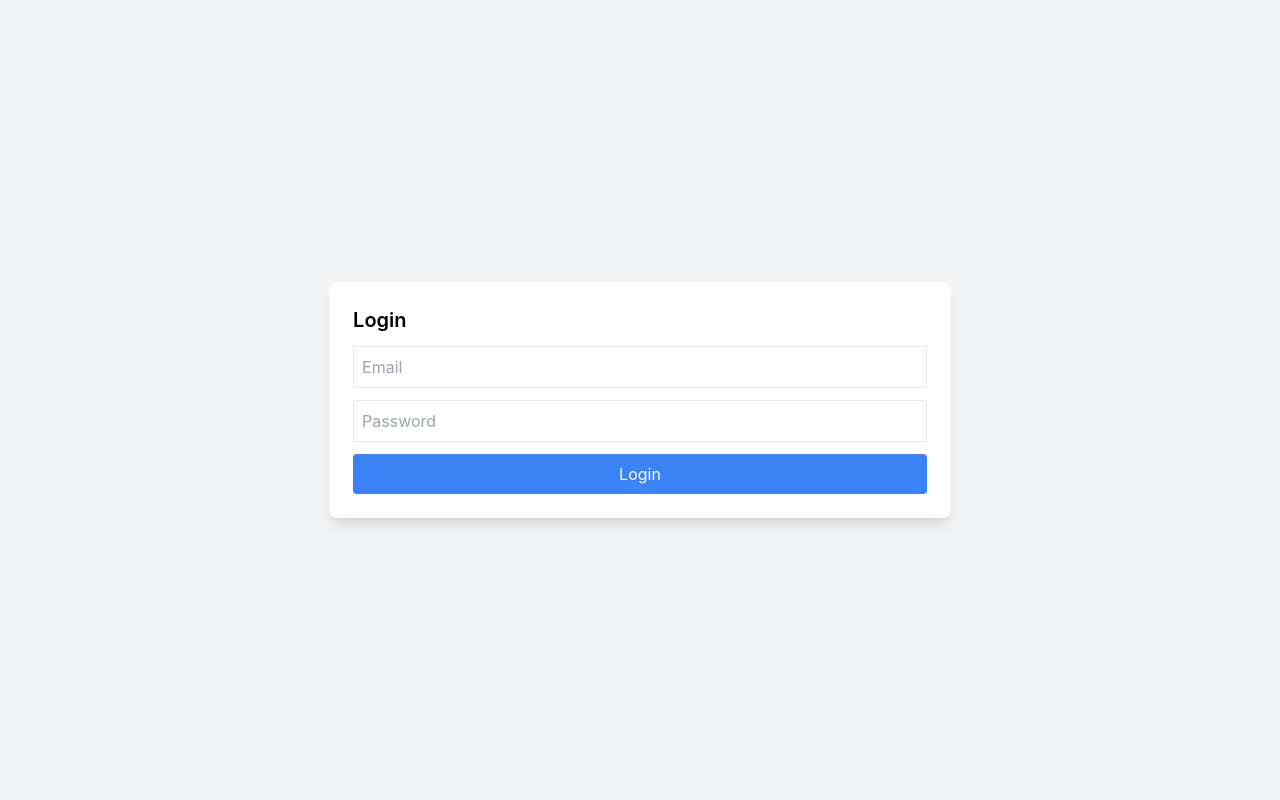
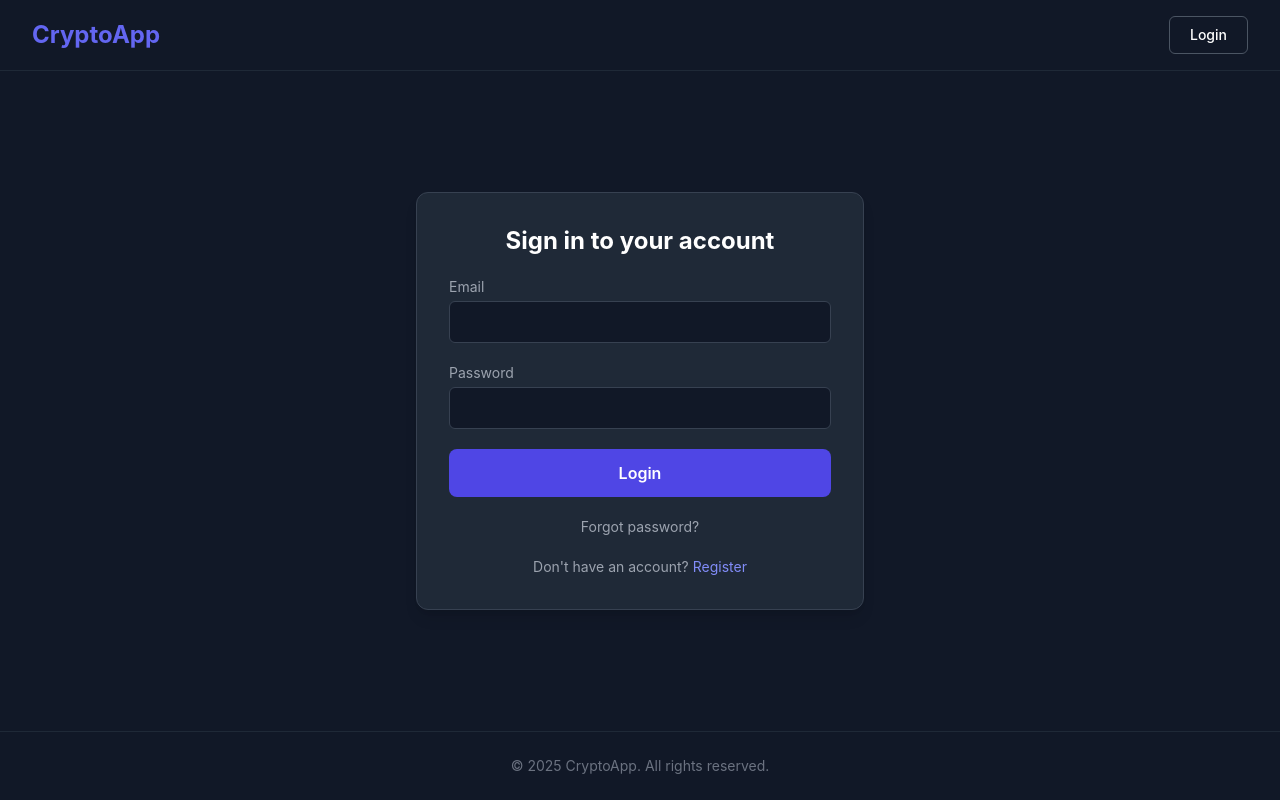
Before and after one commit to dzghj/secure-ipfs-frontend, a React (Create React App) app: page /login in a window 1280 px wide. Built offline with nearby package versions, Linux system fonts and the light colour scheme.

Commit message:
add layout

```diff
--- a/src/App.js
+++ b/src/App.js
@@ -1,7 +1,8 @@
 //import { BrowserRouter as Router, Routes, Route } from "react-router-dom";
+import React from "react";
 import { BrowserRouter as Router, Routes, Route, Navigate } from "react-router-dom";
 
-import React from "react";
+import Layout from "./components/Layout";
 
 import Login from "./pages/Login";
 import Register from "./pages/Register";
@@ -19,25 +20,67 @@ function App() {
     return savedUser ? JSON.parse(savedUser) : null;
   });
 
+  const isAuthenticated = token && user;
+
   return (
     <Router>
       <Routes>
-        {/* PUBLIC */}
-        <Route path="/" element={<Main />} />
-        <Route path="/login" element={<Login setToken={setToken} setUser={setUser} />} />
-        <Route path="/register" element={<Register setToken={setToken} setUser={setUser} />} />
+        {/* All routes wrapped in Layout for shared header/footer */}
+        <Route element={<Layout />}>
+          {/* PUBLIC */}
+          <Route
+            path="/"
+            element={isAuthenticated ? <Navigate to="/admin" /> : <Main />}
+          />
 
-        {/* PROTECTED */}
-        {token && user ? (
-          <>
-            <Route path="/upload" element={<FileUploader token={token} user={user} />} />
-            <Route path="/myfiles" element={<MyFiles token={token} user={user} />} />
-          </>
-        ) : (
-          <Route path="/upload" element={<Navigate to="/login" />} />
-        )}
+          <Route
+            path="/login"
+            element={
+              isAuthenticated
+                ? <Navigate to="/admin" />
+                : <Login setToken={setToken} setUser={setUser} />
+            }
+          />
 
-        <Route path="*" element={<Main />} />
+          <Route
+            path="/register"
+            element={<Register setToken={setToken} setUser={setUser} />}
+          />
+
+          <Route path="/forgot-password" element={<ForgotPassword />} />
+          <Route path="/reset-password/:token" element={<ResetPassword />} />
+
+          {/* PROTECTED */}
+          <Route
+            path="/admin"
+            element={
+              isAuthenticated
+                ? <AdminDashboard token={token} user={user} />
+                : <Navigate to="/login" />
+            }
+          />
+
+          <Route
+            path="/upload"
+            element={
+              isAuthenticated
+                ? <FileUploader token={token} user={user} />
+                : <Navigate to="/login" />
+            }
+          />
+
+          <Route
+            path="/myfiles"
+            element={
+              isAuthenticated
+                ? <MyFiles token={token} user={user} />
+                : <Navigate to="/login" />
+            }
+          />
+
+          {/* FALLBACK */}
+          <Route path="*" element={<Navigate to="/" />} />
+        </Route>
       </Routes>
     </Router>
   );
--- /dev/null
+++ b/src/components/Layout.js
@@ -0,0 +1,56 @@
+import React from "react";
+import { useNavigate, Outlet, useLocation } from "react-router-dom";
+
+export default function Layout() {
+  const navigate = useNavigate();
+  const location = useLocation();
+
+  // Define which routes should have centered content
+  const centeredRoutes = [
+    "/login",
+    "/register",
+    "/forgot-password",
+    "/reset-password",
+    "/",
+  ];
+
+  // If path matches any centered route, vertically center the content
+  const centerContent = centeredRoutes.some((path) =>
+    location.pathname.startsWith(path)
+  );
+
+  return (
+    <div className="min-h-screen bg-gray-900 text-white flex flex-col">
+      {/* ---------- Header ---------- */}
+      <header className="flex items-center justify-between px-8 py-4 border-b border-gray-800">
+        <div
+          onClick={() => navigate("/")}
+          className="text-2xl font-bold text-indigo-500 cursor-pointer"
+        >
+          CryptoApp
+        </div>
+
+        <button
+          onClick={() => navigate("/login")}
+          className="px-5 py-2 text-sm font-medium border border-gray-600 hover:border-indigo-500 rounded-md transition"
+        >
+          Login
+        </button>
+      </header>
+
+      {/* ---------- Main Content ---------- */}
+      <main
+        className={`flex flex-1 px-6 ${
+          centerContent ? "items-center justify-center" : ""
+        }`}
+      >
+        <Outlet />
+      </main>
+
+      {/* ---------- Footer ---------- */}
+      <footer className="py-6 text-center text-gray-500 text-sm border-t border-gray-800">
+        © {new Date().getFullYear()} CryptoApp. All rights reserved.
+      </footer>
+    </div>
+  );
+}
--- a/src/pages/ForgotPassword.js
+++ b/src/pages/ForgotPassword.js
@@ -1,35 +1,69 @@
 import React, { useState } from "react";
 import axios from "axios";
+import { useNavigate } from "react-router-dom";
 
 export default function ForgotPassword() {
   const [email, setEmail] = useState("");
   const [message, setMessage] = useState("");
+  const [error, setError] = useState("");
+
+  const navigate = useNavigate();
 
   const handleSubmit = async (e) => {
     e.preventDefault();
+    setMessage("");
+    setError("");
+
     try {
-      const res = await axios.post(`${process.env.REACT_APP_API_URL}/auth/forgot-password`, { email });
+      const res = await axios.post(
+        `${process.env.REACT_APP_API_URL}/auth/forgot-password`,
+        { email }
+      );
       setMessage(res.data.message);
     } catch (err) {
-      setMessage(err.response?.data?.message || "Error sending email");
+      setError(err.response?.data?.message || "Error sending reset email");
     }
   };
 
   return (
-    <div className="max-w-md mx-auto mt-10 p-6 border rounded-lg">
-      <h2 className="text-2xl mb-4">Forgot Password</h2>
-      <form onSubmit={handleSubmit}>
+    <form
+      onSubmit={handleSubmit}
+      className="w-full max-w-md bg-gray-800 border border-gray-700 rounded-xl p-8 space-y-5"
+    >
+      <h2 className="text-2xl font-bold text-center">Forgot your password?</h2>
+
+      <p className="text-sm text-gray-400 text-center">
+        Enter your email and we’ll send you a reset link.
+      </p>
+
       <input
         type="email"
-          placeholder="Enter your email"
-          className="border p-2 w-full mb-3"
+        placeholder="Email address"
+        className="w-full px-3 py-2 bg-gray-900 border border-gray-700 rounded-md focus:outline-none focus:border-indigo-500"
         value={email}
         onChange={(e) => setEmail(e.target.value)}
         required
       />
-        <button className="bg-blue-500 text-white px-4 py-2 rounded w-full">Send Reset Link</button>
+
+      {message && <p className="text-green-400 text-sm text-center">{message}</p>}
+      {error && <p className="text-red-400 text-sm text-center">{error}</p>}
+
+      <button
+        type="submit"
+        className="w-full py-3 bg-indigo-600 hover:bg-indigo-700 rounded-lg font-semibold transition"
+      >
+        Send Reset Link
+      </button>
+
+      <div className="text-center text-sm text-gray-400">
+        <button
+          type="button"
+          onClick={() => navigate("/login")}
+          className="text-indigo-400 hover:text-indigo-300 transition"
+        >
+          Back to Login
+        </button>
+      </div>
     </form>
-      {message && <p className="mt-3 text-sm text-gray-700">{message}</p>}
-    </div>
   );
 }
--- a/src/pages/Login.js
+++ b/src/pages/Login.js
@@ -7,64 +7,93 @@ export default function Login({ setToken, setUser }) {
   const [password, setPassword] = useState("");
   const [error, setError] = useState("");
 
-  const navigate = useNavigate(); // ✅ add this
+  const navigate = useNavigate();
 
   const handleLogin = async (e) => {
     e.preventDefault();
+    setError("");
+
     try {
       const res = await axios.post(
         "https://secure-ipfs-server.onrender.com/api/auth/login",
         { email, password }
       );
 
-      // ✅ persist auth
+      // persist auth
       localStorage.setItem("token", res.data.token);
       localStorage.setItem("user", JSON.stringify(res.data.user));
 
       setToken(res.data.token);
       setUser(res.data.user);
 
-      // ✅ redirect after login
-      navigate("/");
+      navigate("/"); // App.js will redirect to /admin if authenticated
     } catch (err) {
       setError(err.response?.data?.message || "Login failed");
     }
   };
 
   return (
-    <div className="flex h-screen items-center justify-center bg-gray-100">
     <form
       onSubmit={handleLogin}
-        className="p-6 bg-white rounded-lg shadow-lg space-y-3"
+      className="w-full max-w-md bg-gray-800 border border-gray-700 rounded-xl p-8 shadow-lg space-y-5"
     >
-        <h2 className="text-xl font-semibold">Login</h2>
+      <h2 className="text-2xl font-bold text-center">
+        Sign in to your account
+      </h2>
 
+      <div>
+        <label className="block text-sm text-gray-400 mb-1">Email</label>
         <input
+          type="email"
           value={email}
           onChange={(e) => setEmail(e.target.value)}
-          placeholder="Email"
-          className="border p-2 w-full"
+          className="w-full px-3 py-2 bg-gray-900 border border-gray-700 rounded-md focus:outline-none focus:border-indigo-500"
           required
         />
+      </div>
 
+      <div>
+        <label className="block text-sm text-gray-400 mb-1">Password</label>
         <input
+          type="password"
           value={password}
           onChange={(e) => setPassword(e.target.value)}
-          type="password"
-          placeholder="Password"
-          className="border p-2 w-full"
+          className="w-full px-3 py-2 bg-gray-900 border border-gray-700 rounded-md focus:outline-none focus:border-indigo-500"
           required
         />
+      </div>
+
+      {error && (
+        <p className="text-red-500 text-sm text-center">{error}</p>
+      )}
 
       <button
         type="submit"
-          className="w-full bg-blue-500 text-white py-2 rounded"
+        className="w-full py-3 bg-indigo-600 hover:bg-indigo-700 rounded-lg font-semibold transition"
       >
         Login
       </button>
 
-        {error && <p className="text-red-500 text-sm">{error}</p>}
+      <div className="text-center text-sm text-gray-400">
+        <button
+          type="button"
+          onClick={() => navigate("/forgot-password")}
+          className="hover:text-indigo-500 transition"
+        >
+          Forgot password?
+        </button>
+      </div>
+
+      <div className="text-center text-sm text-gray-400">
+        Don't have an account?{" "}
+        <button
+          type="button"
+          onClick={() => navigate("/register")}
+          className="text-indigo-400 hover:text-indigo-300 transition"
+        >
+          Register
+        </button>
+      </div>
     </form>
-    </div>
   );
 }
--- a/src/pages/Main.js
+++ b/src/pages/Main.js
@@ -7,18 +7,7 @@ export default function Main() {
   return (
     <div className="min-h-screen bg-gray-900 text-white">
       {/* ---------- Navbar ---------- */}
-      <header className="flex items-center justify-between px-8 py-4 border-b border-gray-800">
-        <div className="text-2xl font-bold text-indigo-500">
-          CryptoApp
-        </div>
 
-        <button
-          onClick={() => navigate("/login")}
-          className="px-5 py-2 text-sm font-medium bg-indigo-600 hover:bg-indigo-700 rounded-md transition"
-        >
-          Login
-        </button>
-      </header>
 
       {/* ---------- Hero Section ---------- */}
       <section className="flex flex-col items-center text-center px-6 pt-32">
@@ -80,10 +69,8 @@ export default function Main() {
         ))}
       </section>
 
-      {/* ---------- Footer ---------- */}
-      <footer className="mt-40 py-8 text-center text-gray-500 text-sm border-t border-gray-800">
-        © {new Date().getFullYear()} CryptoApp. All rights reserved.
-      </footer>
+
+
     </div>
   );
 }
```
Lines whose indentation alone changed are shown as unchanged.
